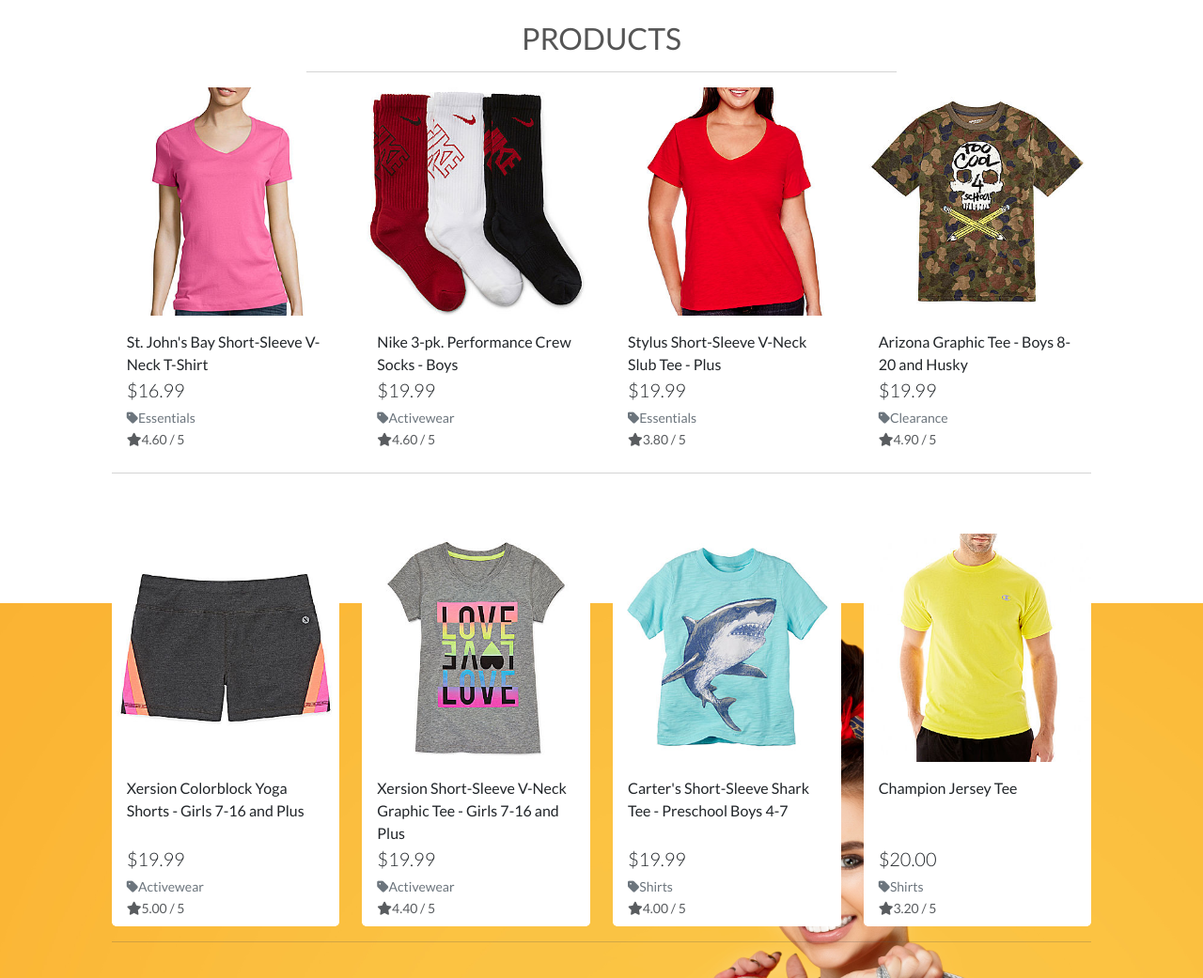
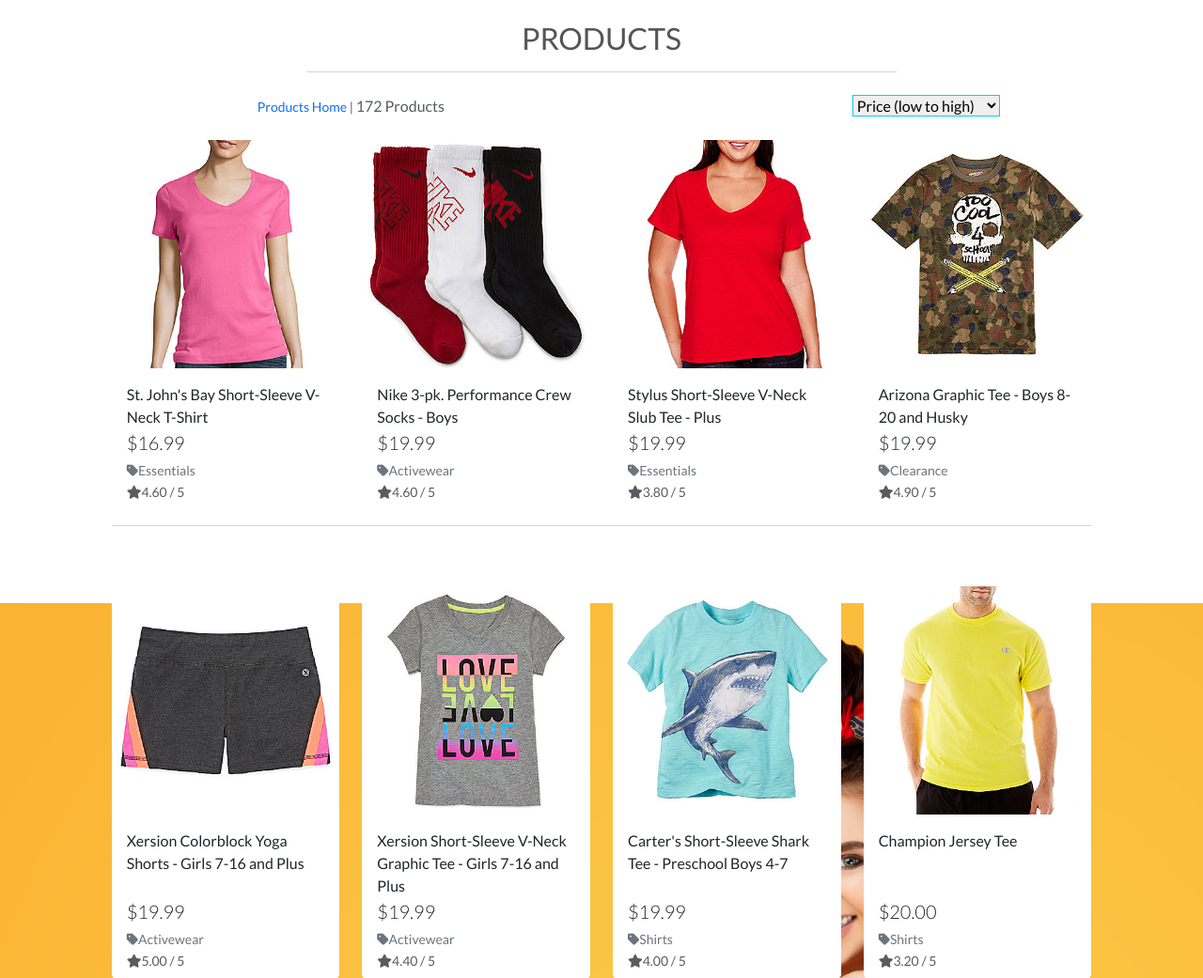
Before and after one commit to BenMilesRocks/boutique_ado_v1, a Django app: a page that uses products/templates/products/products.html in a window 1280 px wide. Shown: the part 158-1199 px from the top of the page at 94% size. Run offline with Django 5.2, Linux system fonts and the light colour scheme; data comes from the database, SQL or seed files in the repository; some libraries are stand-ins or nearby versions.

Commit message:
adds sort selector to products.html

```diff
--- a/products/templates/products/products.html
+++ b/products/templates/products/products.html
@@ -33,7 +33,46 @@
         </div>
         <div class="row">
             <div class="product-container col-10 offset-1">
-                <div class="row mt-1 mb-2"></div>
+
+                <div class="row mt-1 mb-2">
+                    <!-- Order first on mobile, last on medium+ screens -->
+                    <div class="col-12 col-md-6 my-auto order-md-last d-flex justify-content-center justify-content-md-end">
+
+                        <!-- Shows selected options -->
+                        <div class="sort-select-wrapper w-50">
+
+                            <!-- Select box, populated with existing values from Django -->
+                            <select id="sort-selector" class="custom-select custom-select-sm rounded-0 border border-{% if current_sorting != 'None_None' %}info{% else %}black{% endif %}">
+
+                                <option value="reset" {% if current_sorting == 'None_None' %}selected{% endif %}>Sort by...</option>
+                                <option value="price_asc" {% if current_sorting == 'price_asc' %}selected{% endif %}>Price (low to high)</option>
+                                <option value="price_desc" {% if current_sorting == 'price_desc' %}selected{% endif %}>Price (high to low)</option>
+                                <option value="rating_asc" {% if current_sorting == 'rating_asc' %}selected{% endif %}>Rating (low to high)</option>
+                                <option value="rating_desc" {% if current_sorting == 'rating_desc' %}selected{% endif %}>Rating (high to low)</option>
+                                <option value="name_asc" {% if current_sorting == 'name_asc' %}selected{% endif %}>Name (A-Z)</option>
+                                <option value="name_desc" {% if current_sorting == 'name_desc' %}selected{% endif %}>Name (Z-A)</option>
+                                <option value="category_asc" {% if current_sorting == 'category_asc' %}selected{% endif %}>Category (A-Z)</option>
+                                <option value="category_desc" {% if current_sorting == 'category_desc' %}selected{% endif %}>Category (Z-A)</option>
+
+                            </select>
+                        </div>
+                    </div>
+
+                    <!-- Order last on mobile, first on medium+ screens -->
+                    <div class="col-12 col-md-6 order-md-first">
+
+                        <!-- Title, detailing filters applied -->
+                        <p class="text-muted mt-3 text-center text-md-left">
+                            {% if search_term or current_categories or current_sorting != 'None_None' %}
+                                <span class="small"><a href="{% url 'products' %}" class="link-primary link-offset-2 link-underline-opacity-0 link-underline-opacity-75-hover">Products Home</a> | </span>
+                            {% endif %}
+                            {{ products|length }} Products{% if search_term %} found for <strong>"{{ search_term }}"</strong>{% endif %}
+                        </p>
+
+                    </div>
+
+                </div>
+
                 <div class="row">
                     <!-- iterate through products -->
                     {% for product in products %}
```
